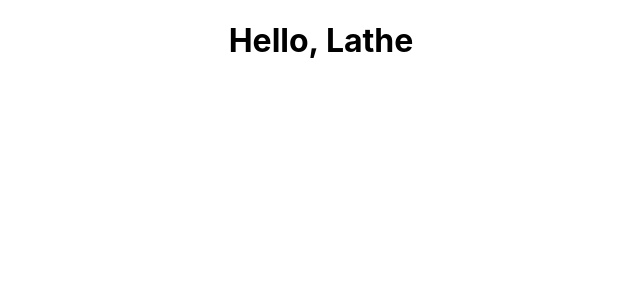
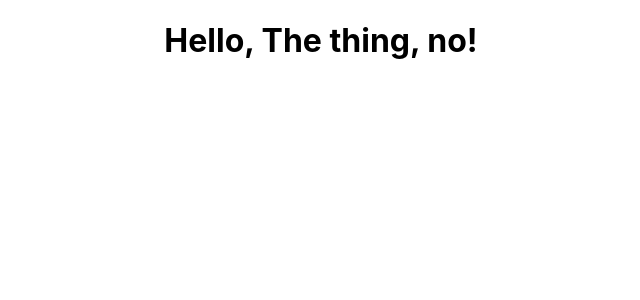
Before and after one commit to LatheWard/viewful, a React (Create React App) app: page / in a window 1280 px wide. Shown: the top 300 px of the page, without its empty margins (319-959 px from the left). Built offline with nearby package versions, Linux system fonts and the light colour scheme.

Commit message:
testing live JS

```diff
--- a/src/App.js
+++ b/src/App.js
@@ -2,11 +2,12 @@ import logo from './logo.svg';
 import './App.css';
 
 function App() {
-const name = 'Lathe'
+const name = 'the thing, yes!';
+const isTheThing = false;
 
   return (
     <div className="App">
-      <h1>Hello, {name}</h1>
+      <h1>Hello, {isTheThing ? name : 'The thing, no!'} </h1>
     </div>
   );
 }
```
